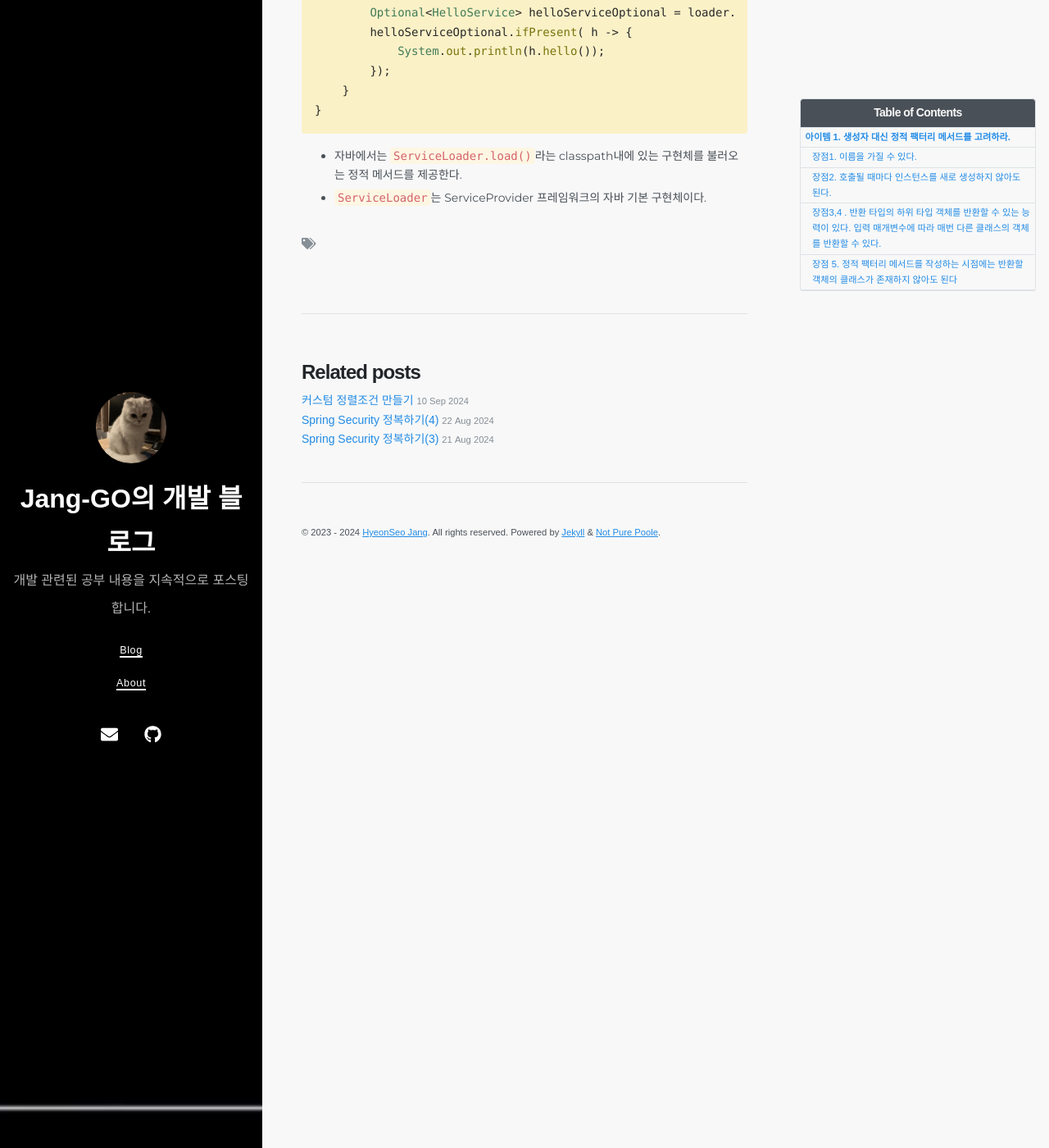
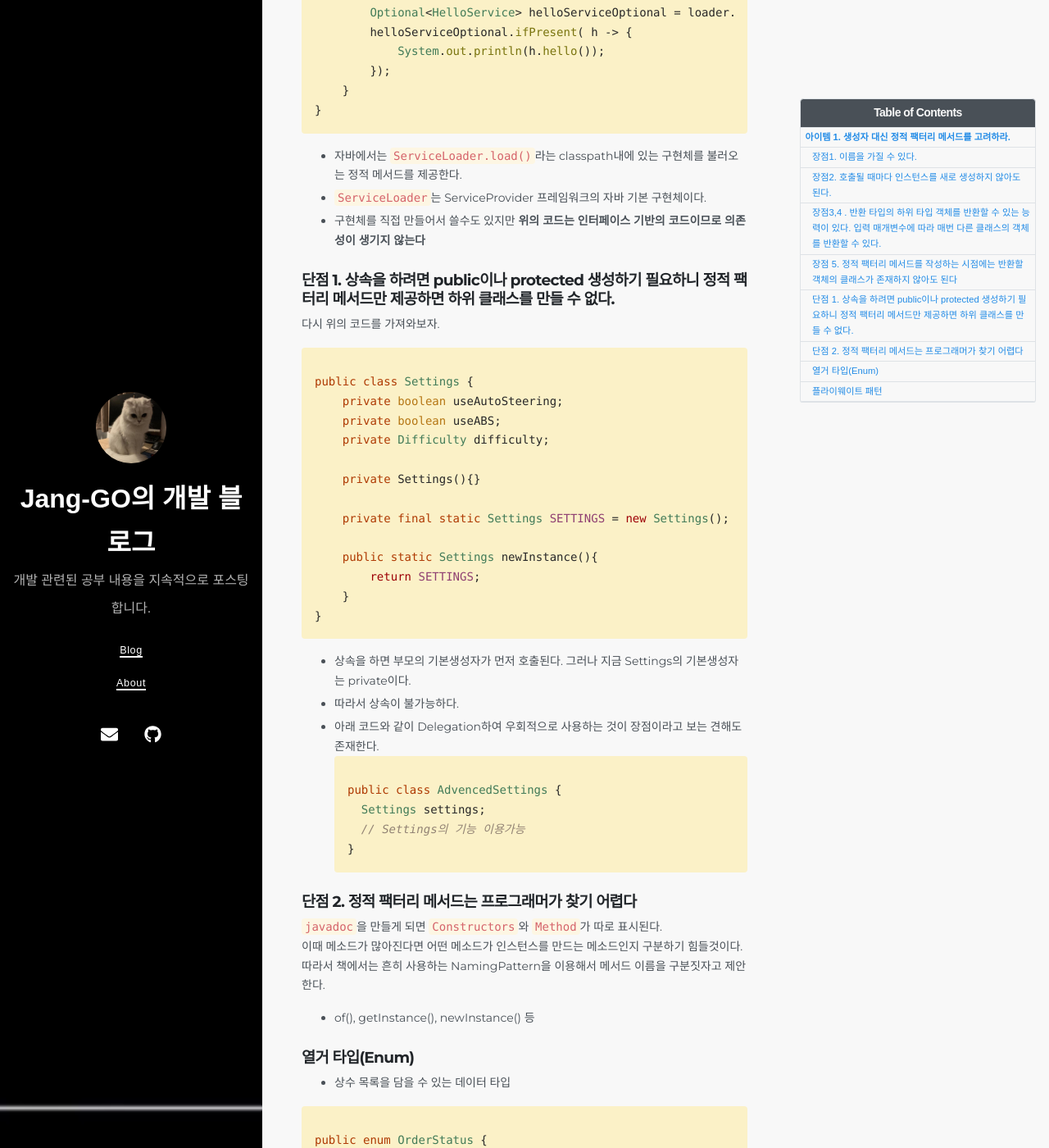
Before and after one commit to Jang-GO/Jang-GO.github.io, a Jekyll site: the page built from _posts/자바/2024-10-12-이펙티브 자바[아이템1].md, in a window 1280 px wide and 1400 px high, scrolled down 4290 px. Shown: the whole window at 82% size. Built offline with Jekyll 4.4.1, drawn with Linux system fonts in a browser that asks for light colours; nearby versions of some CDN libraries; some of the changed text lies outside the part shown.

Commit message:
[FINISH] 이펙티브자바 아이템1

````diff
--- a/_posts/자바/2024-10-12-이펙티브 자바[아이템1].md
+++ b/_posts/자바/2024-10-12-이펙티브 자바[아이템1].md
@@ -176,3 +176,98 @@ public class HelloServiceFactory{
 ```
 * 자바에서는 `ServiceLoader.load()`라는 classpath내에 있는 구현체를 불러오는 정적 메서드를 제공한다.
 * `ServiceLoader`는 ServiceProvider 프레임워크의 자바 기본 구현체이다.
+* 구현체를 직접 만들어서 쓸수도 있지만 <b>위의 코드는 인터페이스 기반의 코드이므로 의존성이 생기지 않는다</b>
+
+### 단점 1. 상속을 하려면 public이나 protected 생성하기 필요하니 정적 팩터리 메서드만 제공하면 하위 클래스를 만들 수 없다.
+다시 위의 코드를 가져와보자.
+```java
+public class Settings {
+    private boolean useAutoSteering;
+    private boolean useABS;
+    private Difficulty difficulty;
+
+    private Settings(){}
+
+    private final static Settings SETTINGS = new Settings();
+
+    public static Settings newInstance(){
+        return SETTINGS;
+    }
+}
+```
+* 상속을 하면 부모의 기본생성자가 먼저 호출된다. 그러나 지금 Settings의 기본생성자는 private이다.
+* 따라서 상속이 불가능하다.
+* 아래 코드와 같이 Delegation하여 우회적으로 사용하는 것이 장점이라고 보는 견해도 존재한다.
+```java
+public class AdvencedSettings {
+    Settings settings;
+    // Settings의 기능 이용가능
+}
+```
+
+### 단점 2. 정적 팩터리 메서드는 프로그래머가 찾기 어렵다
+`javadoc`을 만들게 되면 `Constructors`와 `Method`가 따로 표시된다.<br>
+이때 메소드가 많아진다면 어떤 메소드가 인스턴스를 만드는 메소드인지 구분하기 힘들것이다.<br>
+따라서 책에서는 흔히 사용하는 NamingPattern을 이용해서 메서드 이름을 구분짓자고 제안한다.
+* of(), getInstance(), newInstance() 등
+
+### 열거 타입(Enum)
+* 상수 목록을 담을 수 있는 데이터 타입
+
+```java
+public enum OrderStatus {
+    PREPARING, SHIPPED, DELIVERING, DELIVERED
+}
+```
+
+* 일반적으로 주문에는 주문상태가 포함이 된다.
+* OrderStatus를 enum으로 두어 상태값을 제한할 수 있다.
+
+만약 주문상태를 나타내는 enum이 없다면, String, int 혹은 상수로 주문의 상태를 표현했을 것이다.
+```java
+// 0 - 주문 받음
+// 1 - 준비중
+// 2 - 배송중
+// 3 - 배송완료
+private int status;
+```
+* 만약 status에 0,1,2,3 을 제외한 다른 값이 들어오면 안된다.
+* 따라서 저 필드값을 검증하는 코드가 추가적으로 필요하다.
+
+따라서 enum을 사용할 때의 장점은 아래와 같다.
+* 특정한 변수가 가질 수 있는 값을 제한할 수 있다. <b>타입-세이프티 (Type-Safety)</b>를 보장할 수
+있다.
+* <b>각각의 상수 인스턴스 딱 하나만 만들어진다.</b>
+
+#### enum 관련 정보
+1. `values()` : enum 상수 value를 모아둔 배열을 리턴해주는 메서드
+2. enum도 생성자 및 메서드, 필드를 가질 수 있다.
+```java
+public enum OrderStatus {
+    PREPARING(0), SHIPPED(1), DELIVERING(2), DELIVERED(3);
+
+    private int n;
+
+    OrderStatus(int n) {
+        this.n = n;
+    }
+}
+```
+3. enum 필드간의 비교는 `==`을 사용할 것을 권장.
+```java
+Order order = new Order();
+if(order.orderStatus == OrderStatus.PREPARING){
+    System.out.println("preparing");
+}
+```
+이런 상황에서 처음 orderStatus의 상태는 null이다. 만약 equals를 사용하여 비교하면
+`NullPointerException`이 발생할 것이다.
+4. enum을 key로 사용하는 컬렉션으로는 `EnumSet`, `EnumMap`을 사용하는 것이 좋다.
+* 내부적으로 배열을 통해 구현되어 성능적으로 더 우수함
+
+### 플라이웨이트 패턴
+* 객체를 가볍게 만들어 메모리 사용을 줄이는 패턴
+* 자주 변하는 속성(또는 외적인 속성)과 변하지 않는 속성(또는 내적인 속성)을 분리하고 재사용하여 메모리를 줄일 수 있다.
+
+같은 객체가 빈번하게 사용된다면, 어딘가에 저장 혹은 캐싱하여
+재사용하는 방향이 좋을 것임.
````
